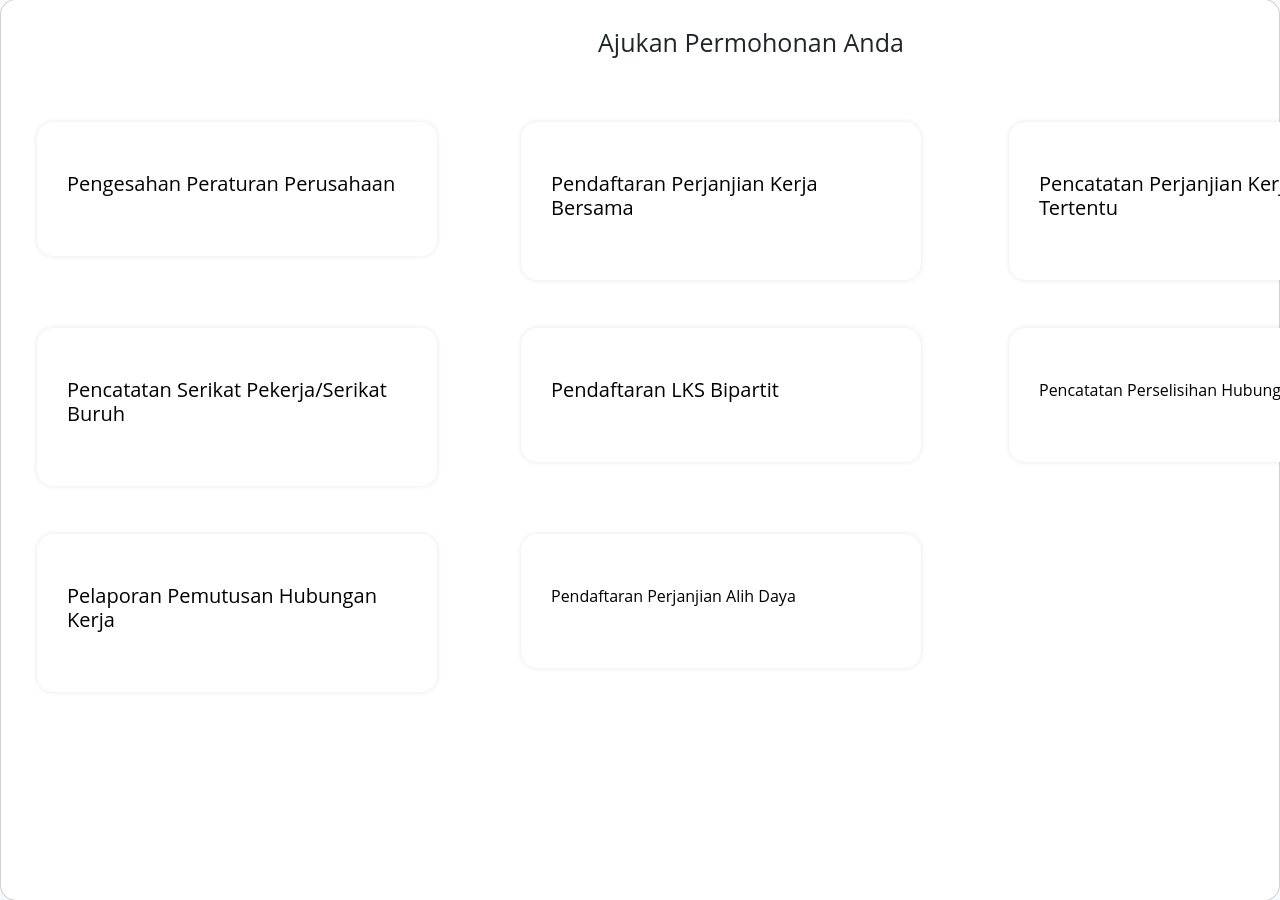
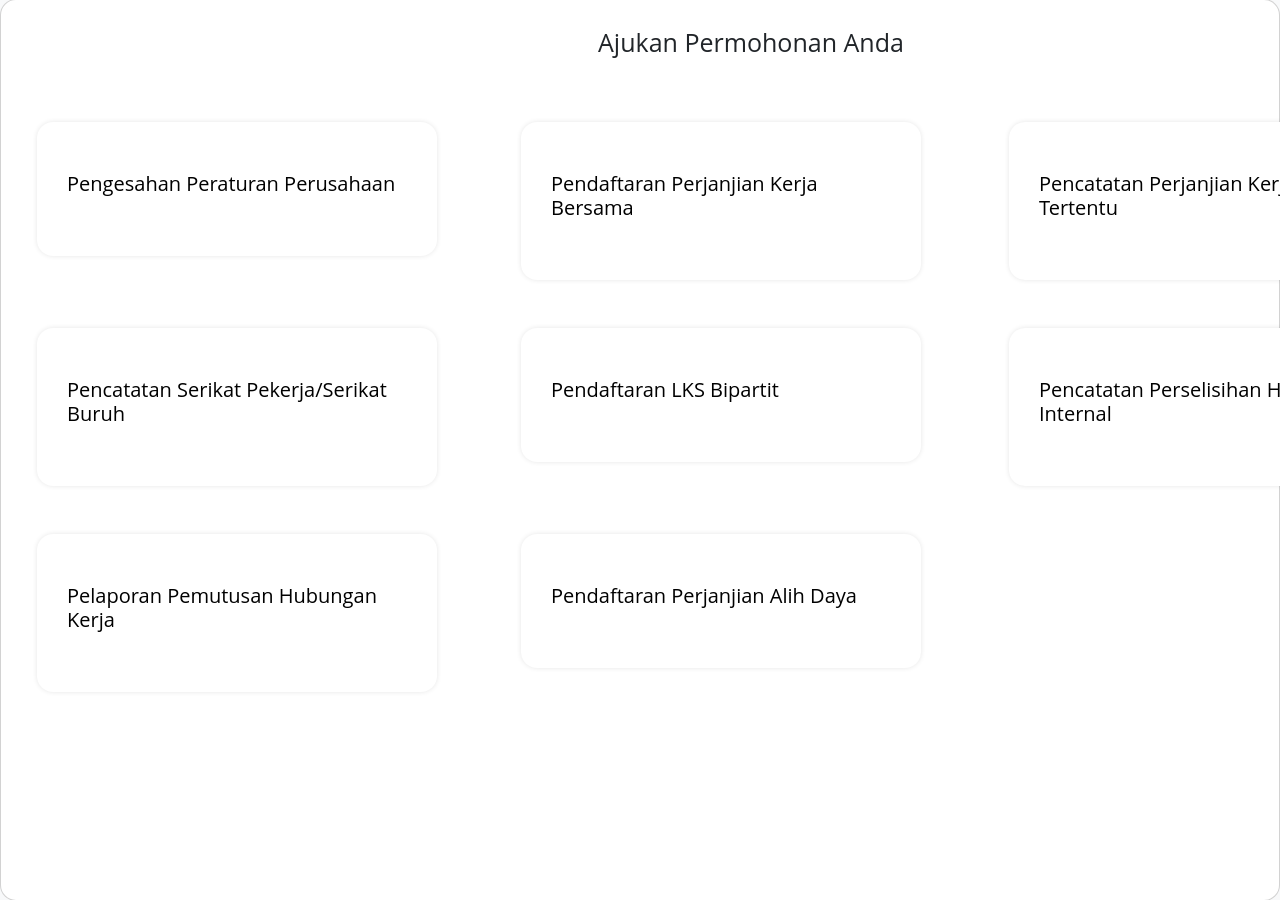
Before and after one commit to Orii1/silapak-disnaker, a Laravel app: page /dashboard in a window 1280 px wide. Shown: the part 357-1257 px from the top of the page. Run offline with Laravel 9, Linux system fonts and the light colour scheme; data that the repository does not hold is empty; some libraries are stand-ins or nearby versions.

Commit message:
Update dashboard.blade.php

```diff
--- a/resources/views/perusahaan/dashboard.blade.php
+++ b/resources/views/perusahaan/dashboard.blade.php
@@ -103,7 +103,7 @@
                                 <a href="/pencatatan-perselisihan-internal">
                                     <div class="icon-box" style="border-radius: 1rem; width: 400px;">
                                         <div class="icon">
-                                            <p style="font-size: 16px; color: black;">Pencatatan Perselisihan Hubungan Internal</p>
+                                            <p style="font-size: 20px; color: black;">Pencatatan Perselisihan Hubungan Internal</p>
                                         </div>
                                     </div>
                                 </a>
@@ -123,7 +123,7 @@
                                 <a href="/pendaftaran-alih-daya">
                                     <div class="icon-box" style="border-radius: 1rem; width: 400px;">
                                         <div class="icon">
-                                            <p style="font-size: 16px; color: black;">Pendaftaran Perjanjian Alih Daya</p>
+                                            <p style="font-size: 20px; color: black;">Pendaftaran Perjanjian Alih Daya</p>
                                         </div>
                                     </div>
                                 </a>
```
